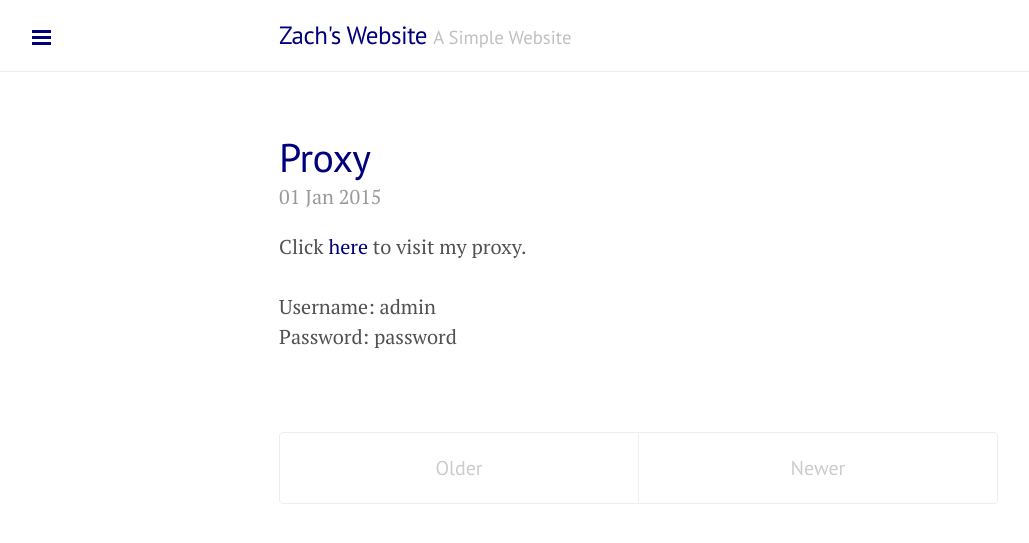
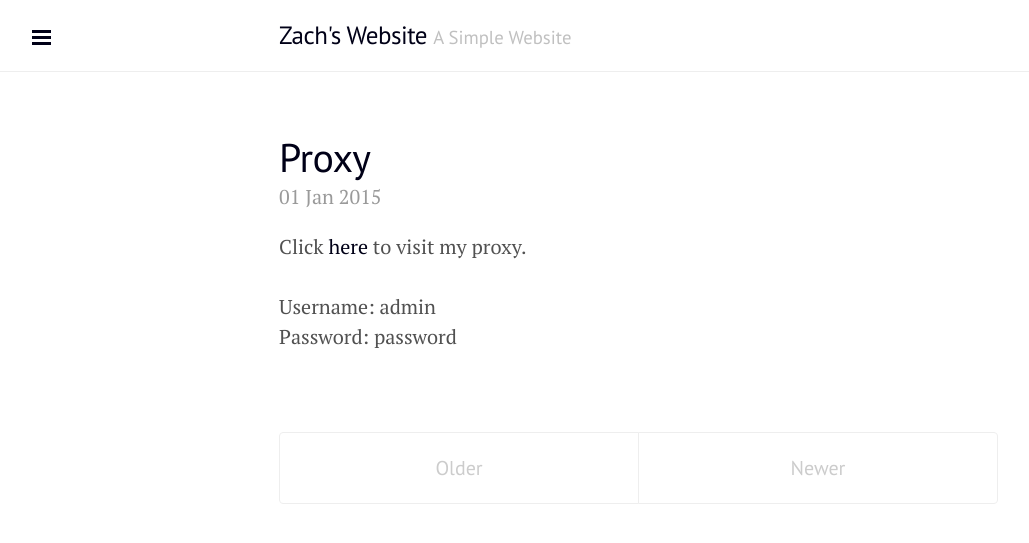
Before and after one commit to panzarino/panzarino.github.io, a Jekyll site: the page built from index.html, in a window 1280 px wide. Shown: the top 543 px of the page, without its empty margins (1-1030 px from the left). Built offline with Jekyll 4.4.1, drawn with Linux system fonts in a browser that asks for light colours; Markdown is read by kramdown in place of the engine named in the settings; the list of posts is cut into pages by our own code.

Commit message:
Update lanyon.css

```diff
--- a/public/css/lanyon.css
+++ b/public/css/lanyon.css
@@ -554,5 +554,5 @@ a.pagination-item:hover {
 .theme-base-0g .container a,
 .theme-base-0g .sidebar-toggle,
 .theme-base-0g .related-posts li a:hover {
-  color: #00007C;
+  color: #000017;
 }
```
